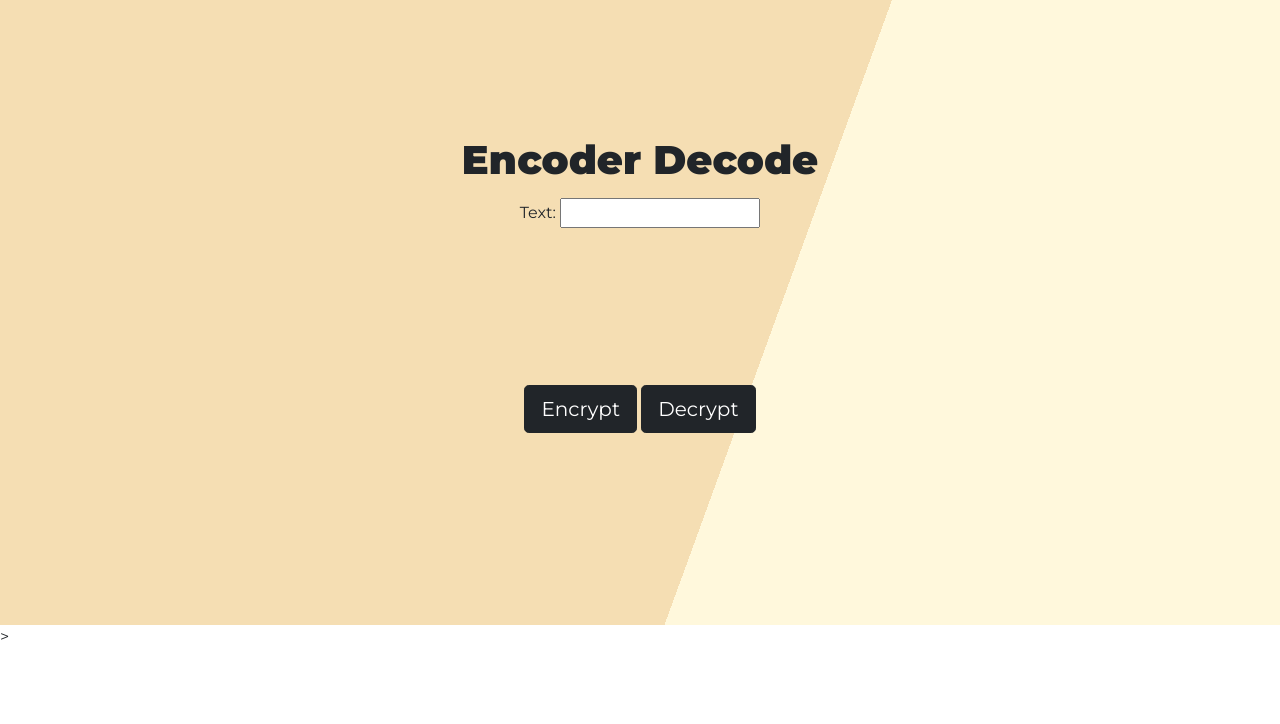
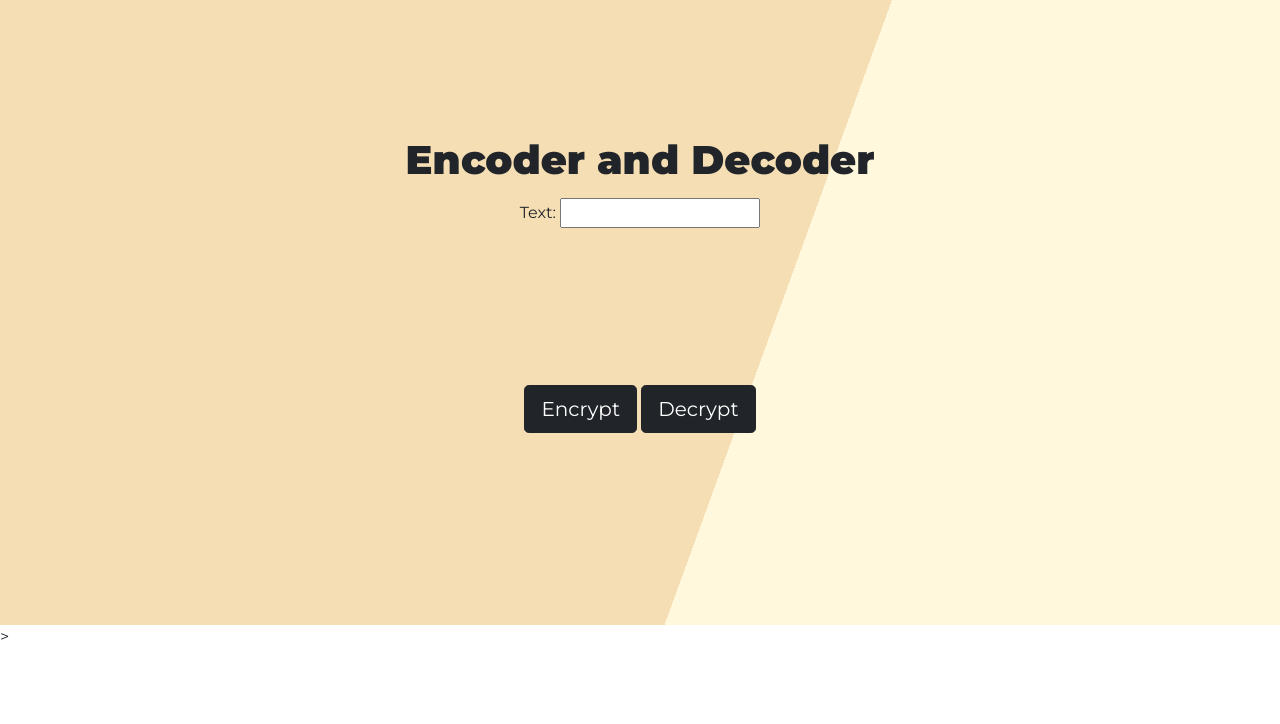
Before and after one commit to tejvirdhami/GoLangWebsite, a plain HTML site: page index.html in a window 1280 px wide. Shown: the part 3860-4584 px from the top of the page. Drawn offline with nearby package versions, Linux system fonts and the light colour scheme.

Commit message:
Added some changes to HTML

```diff
--- a/index.html
+++ b/index.html
@@ -468,7 +468,7 @@
 
   <section id="smsSender">
 
-    <h2 class="mt-4">Encoder Decode</h2>
+    <h2 class="mt-4">Encoder and  Decoder</h2>
     <label for="text">Text:</label>
     <input type="text" id="text_value">
     <br>
```
